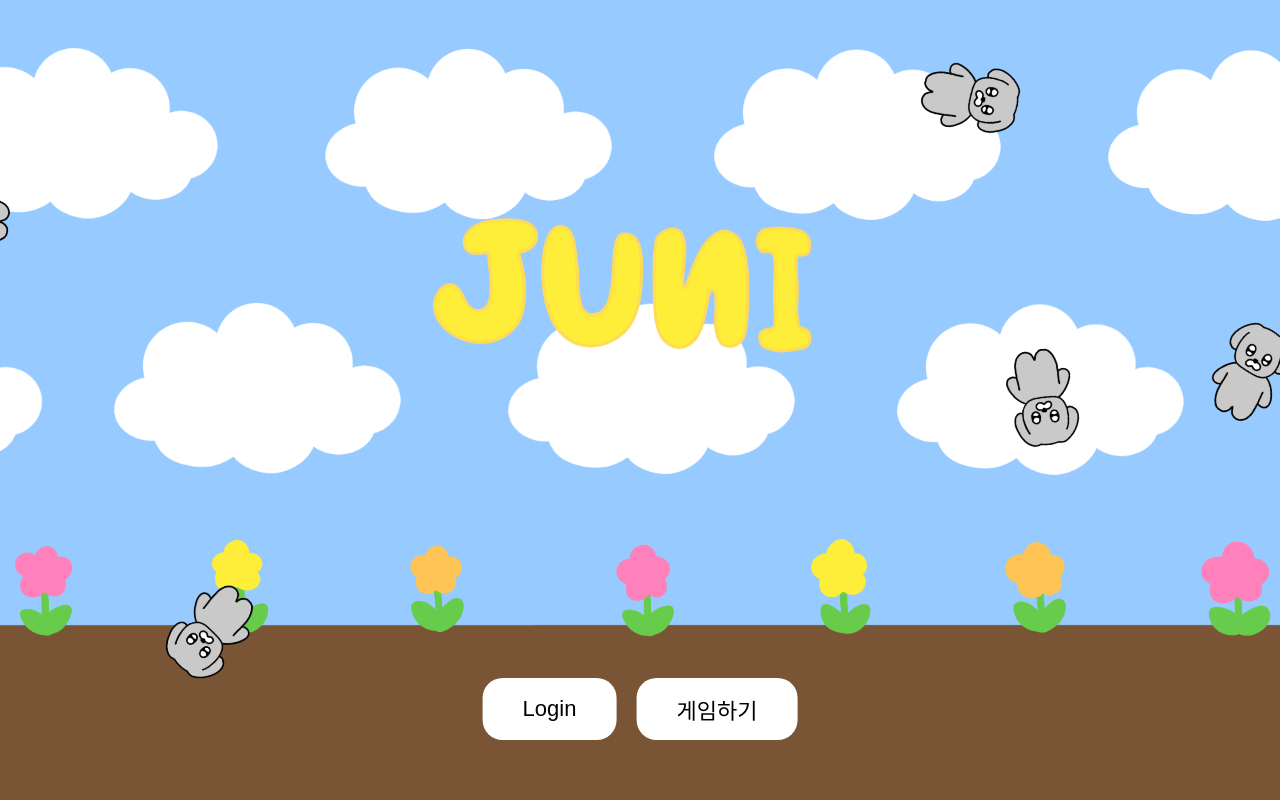
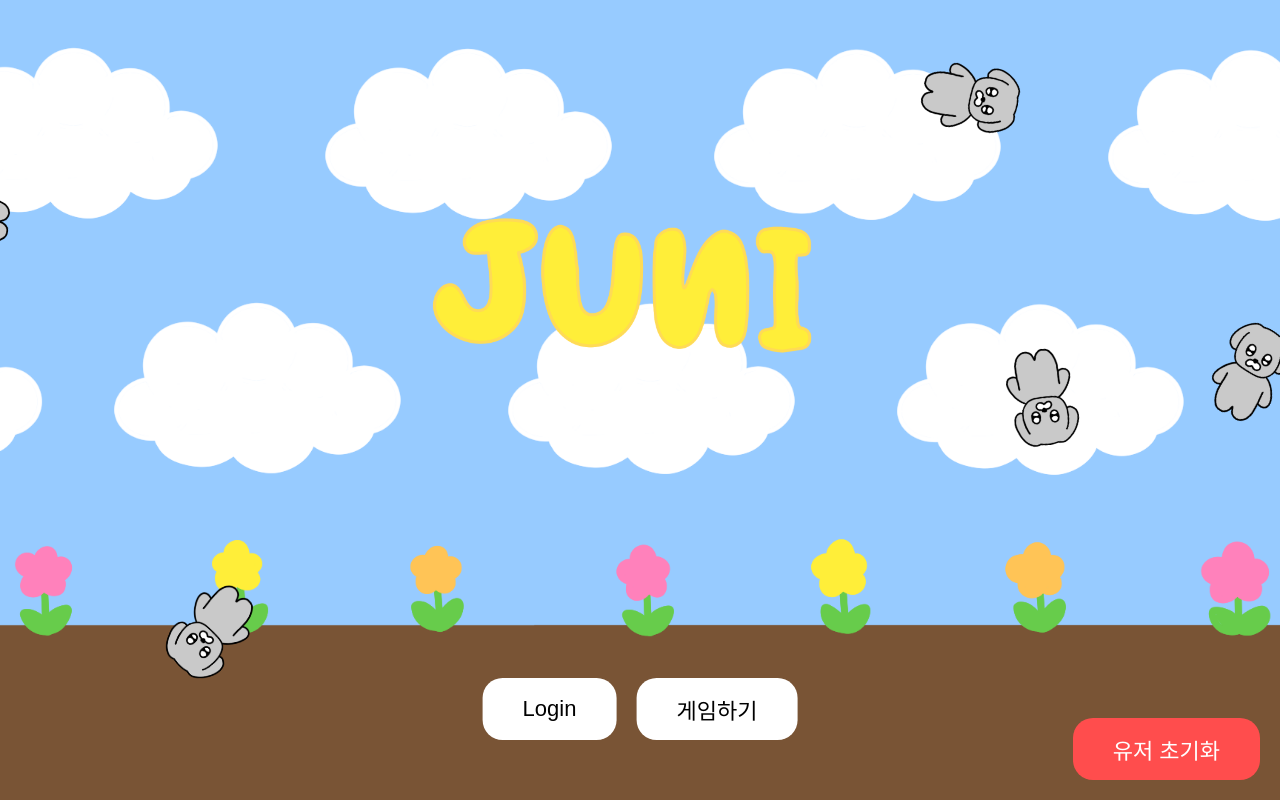
Before and after one commit to solim4032-ship-it/juni_run, a plain HTML site: page index.html in a window 1280 px wide. Drawn offline with Linux system fonts and the light colour scheme.

Commit message:
Update index.html

```diff
--- a/index.html
+++ b/index.html
@@ -174,6 +174,12 @@ input{
     <button id="loginBtn" onclick="showLogin()">Login</button>
     <button onclick="openMenu()">게임하기</button>
   </div>
+
+    <button onclick="resetAllUsers()"
+        style="position:absolute; bottom:20px; right:20px; background:#ff4d4d; color:white;">
+    유저 초기화
+</button>
+
 </div>
 
 <!-- 로그인 -->
@@ -610,6 +616,15 @@ function slide(){
     },600);
 }
 
+function resetAllUsers(){
+
+    if(confirm("정말 모든 유저 데이터를 삭제하시겠습니까?")){
+        localStorage.removeItem("users");
+        alert("모든 유저 데이터가 초기화되었습니다.");
+        location.reload(); // 새로고침
+    }
+}
+
 </script>
 </body>
 </html>
```
